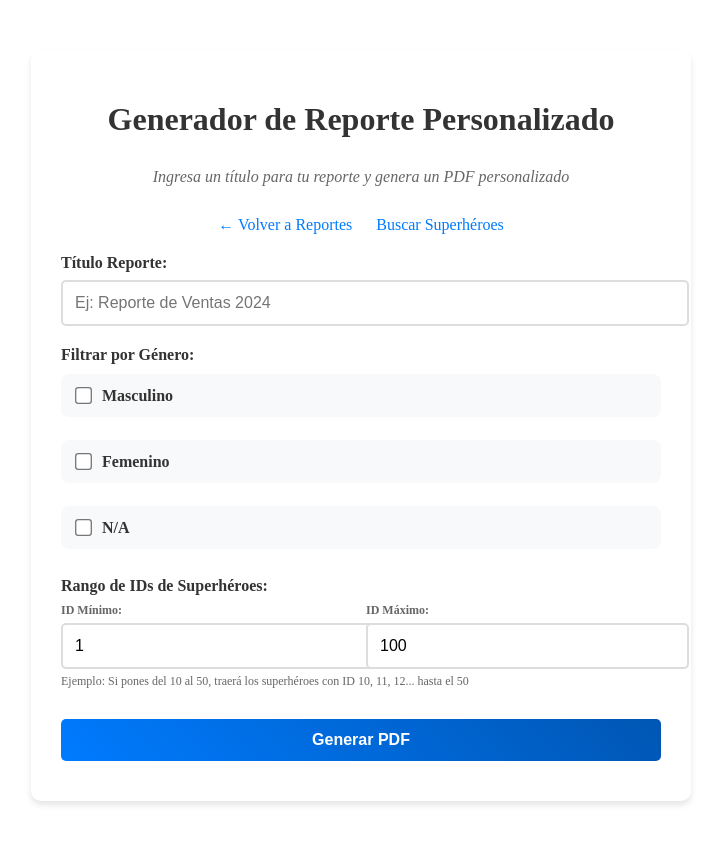
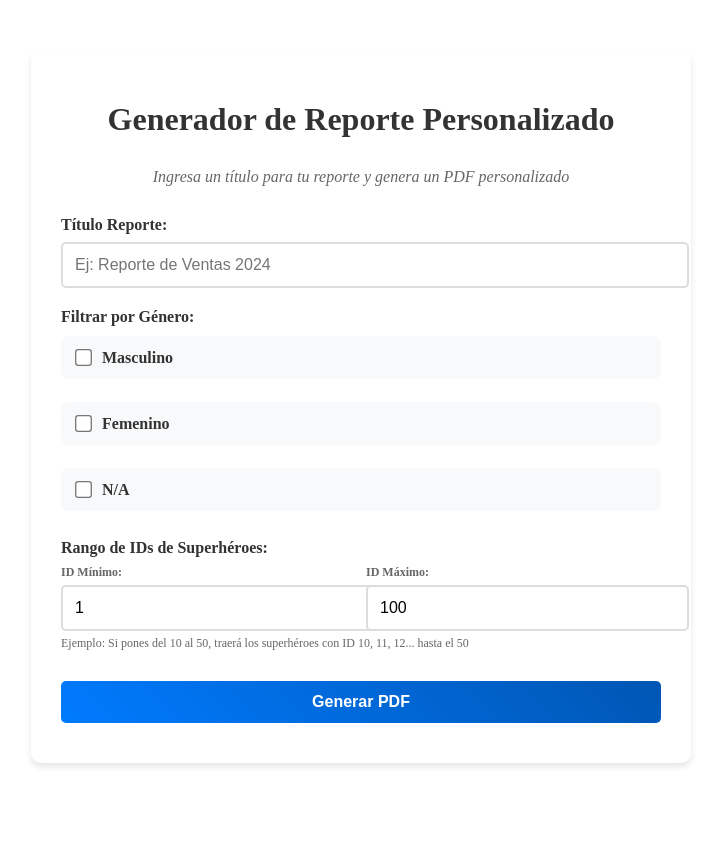
Before and after one commit to Jesus1908/superhero, a CodeIgniter 4 app: the page made by app/Views/reportes/tareas/reporte_tarea1.php in a window 1280 px wide. Shown: the whole page, without its empty margins (279-1000 px from the left). After the commit the page ends 767 px from the top, so only its background shows below. Run offline with PHP 8.4 and a stand-in for CodeIgniter, Linux system fonts and the light colour scheme; the template is opened without the code that fills it, so the values that code supplies are empty; some libraries are stand-ins or nearby versions.

Commit message:
Tarea 1 y 2 culminadas

```diff
--- a/app/Views/reportes/tareas/reporte_tarea1.php
+++ b/app/Views/reportes/tareas/reporte_tarea1.php
@@ -145,11 +145,6 @@
         <h1>Generador de Reporte Personalizado</h1>
         <p class="description">Ingresa un título para tu reporte y genera un PDF personalizado</p>
 
-        <div style="text-align: center; margin-bottom: 20px;">
-            <a href="/reportes/publishers" style="color: #007bff; text-decoration: none; margin-right: 20px;">← Volver a Reportes</a>
-            <a href="/reportes/buscar" style="color: #007bff; text-decoration: none;">Buscar Superhéroes</a>
-        </div>
-
         <form action="/reportes/generar-tarea1" method="post">
             <div class="form-group">
                 <label for="titulo_reporte">Título Reporte:</label>
```
